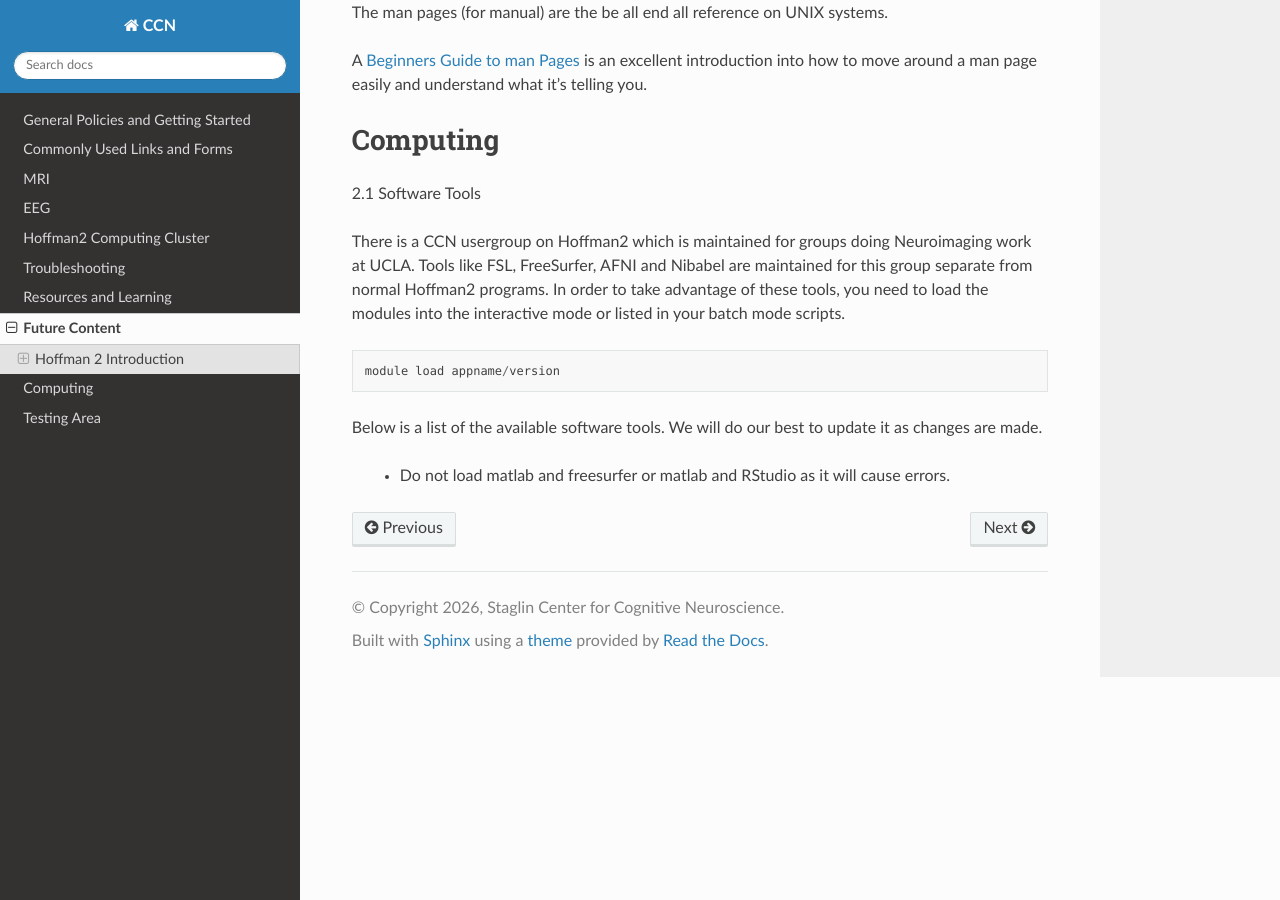
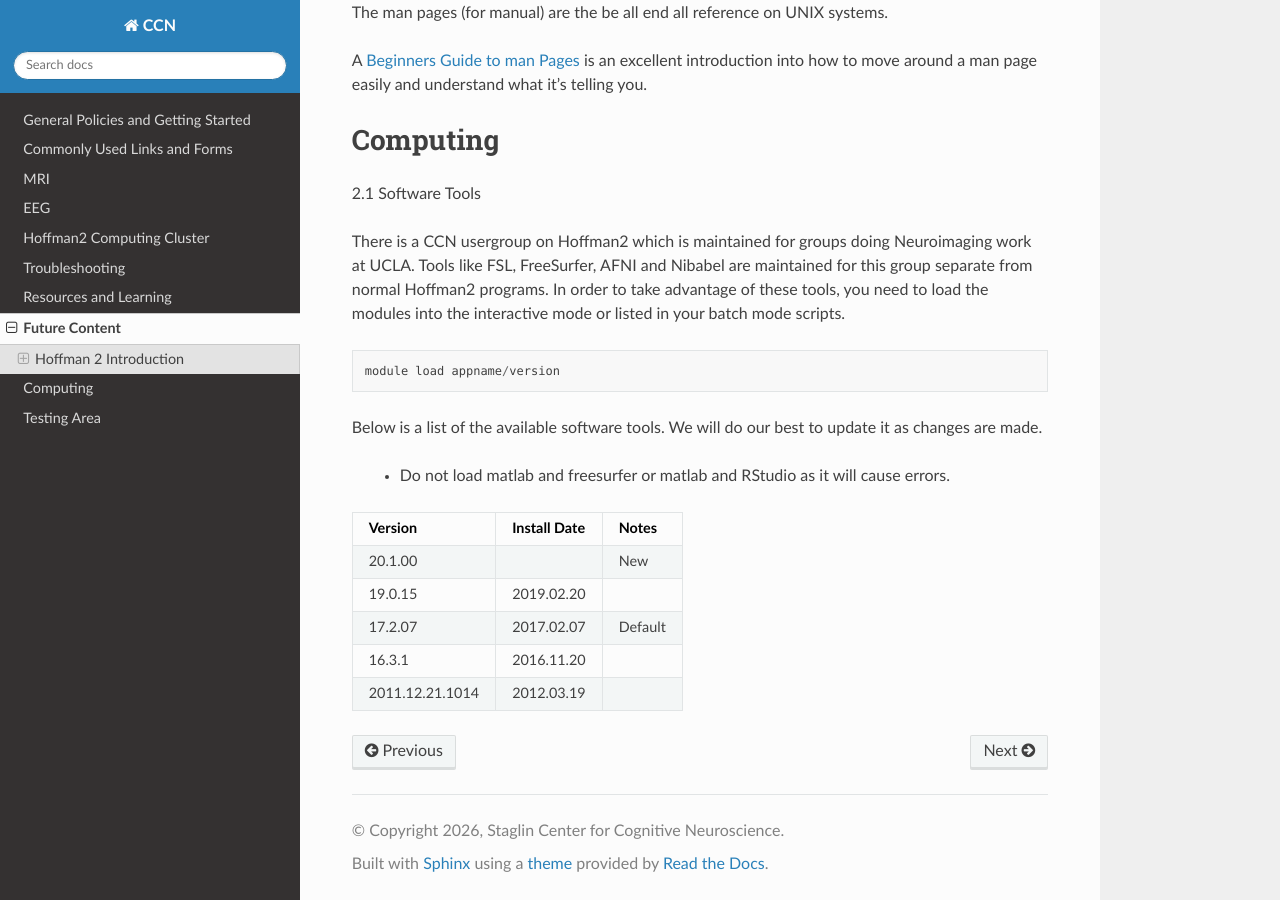
Before and after one commit to CCN-Support/CCN_Wiki, a Sphinx documentation site: the page built from docs/source/future_content.rst, in a window 1280 px wide and 900 px high, scrolled down 9820 px. Built offline with Sphinx 7.4.7 and the Read the Docs theme 3.1.0, drawn with Linux system fonts in a browser that asks for light colours.

Commit message:
Update future_content.rst

```diff
--- a/docs/source/future_content.rst
+++ b/docs/source/future_content.rst
@@ -400,3 +400,25 @@ Below is a list of the available software tools. We will do our best to update i
 
 ANFI
 ~~~~
+
+.. list-table::
+   :header-rows: 1
+
+   * - Version
+     - Install Date
+     - Notes
+   * - 20.1.00
+     -
+     - New
+   * - 19.0.15
+     - 2019.02.20
+     -
+   * - 17.2.07
+     - 2017.02.07
+     - Default
+   * - 16.3.1
+     - 2016.11.20
+     -
+   * - 2011.12.21.1014
+     - 2012.03.19
+     -
```
